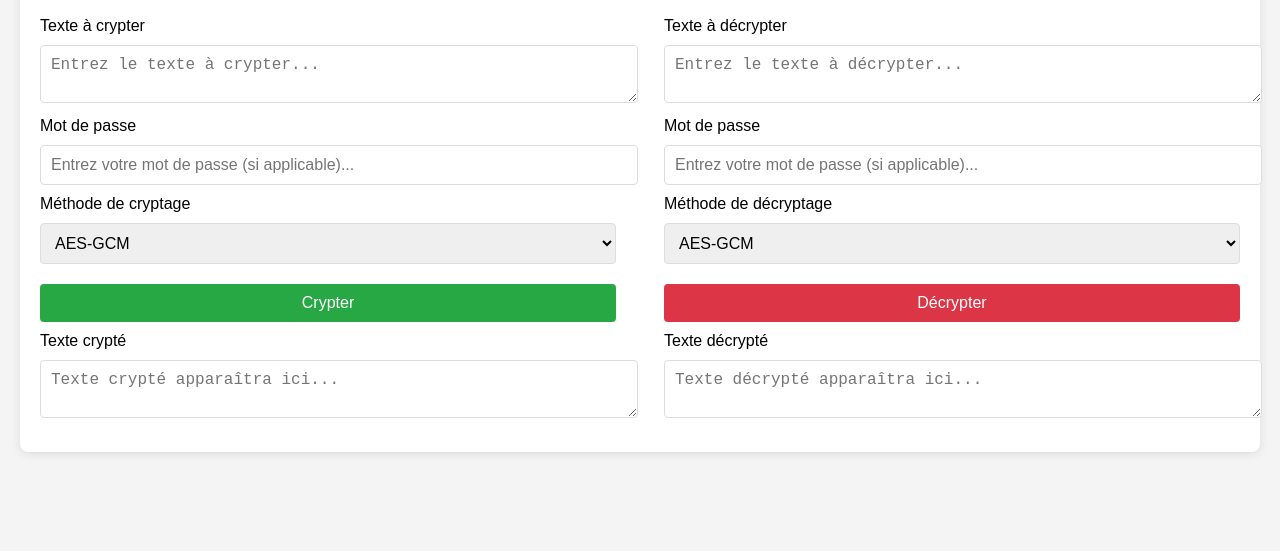
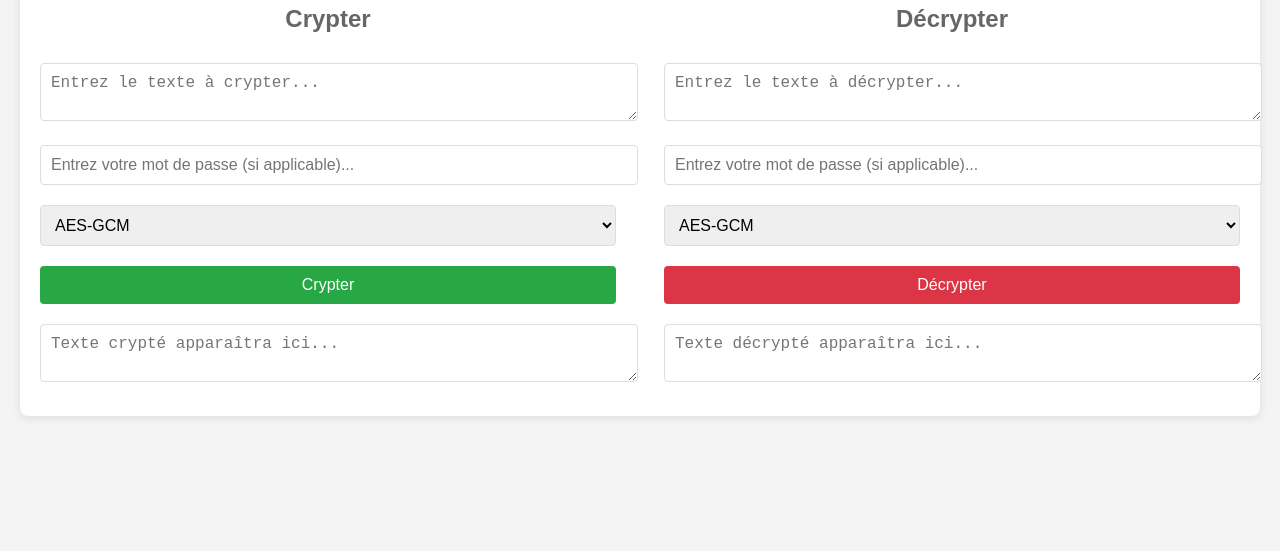
Before and after one commit to starscode61/site_cryptage, a plain HTML site: page index.html in a window 1280 px wide. Shown: the part 249-800 px from the top of the page. Drawn offline with Linux system fonts and the light colour scheme.

Commit message:
Update HTML

```diff
--- a/index.html
+++ b/index.html
@@ -12,34 +12,24 @@
         <div class="flex-container">
             <div class="section">
                 <h2>Crypter</h2>
-                <label for="encryptInputText">Texte à crypter</label>
                 <textarea id="encryptInputText" placeholder="Entrez le texte à crypter..."></textarea>
-                <label for="encryptPassword">Mot de passe</label>
-                <input type="password" id="encryptPassword" placeholder="Entrez votre mot de passe (si applicable)...">
-                <label for="encryptMethodSelect">Méthode de cryptage</label>
+                <input type="text" id="encryptPassword" placeholder="Entrez votre mot de passe (si applicable)...">
                 <select id="encryptMethodSelect">
                     <option value="aes-gcm">AES-GCM</option>
                     <option value="base64">Base64</option>
-                    <!-- Ajoutez d'autres méthodes ici -->
                 </select>
                 <button id="encryptBtn">Crypter</button>
-                <label for="encryptOutputText">Texte crypté</label>
                 <textarea id="encryptOutputText" placeholder="Texte crypté apparaîtra ici..." readonly></textarea>
             </div>
             <div class="section">
                 <h2>Décrypter</h2>
-                <label for="decryptInputText">Texte à décrypter</label>
                 <textarea id="decryptInputText" placeholder="Entrez le texte à décrypter..."></textarea>
-                <label for="decryptPassword">Mot de passe</label>
-                <input type="password" id="decryptPassword" placeholder="Entrez votre mot de passe (si applicable)...">
-                <label for="decryptMethodSelect">Méthode de décryptage</label>
+                <input type="text" id="decryptPassword" placeholder="Entrez votre mot de passe (si applicable)...">
                 <select id="decryptMethodSelect">
                     <option value="aes-gcm">AES-GCM</option>
                     <option value="base64">Base64</option>
-                    <!-- Ajoutez d'autres méthodes ici -->
                 </select>
                 <button id="decryptBtn">Décrypter</button>
-                <label for="decryptOutputText">Texte décrypté</label>
                 <textarea id="decryptOutputText" placeholder="Texte décrypté apparaîtra ici..." readonly></textarea>
             </div>
         </div>
```
